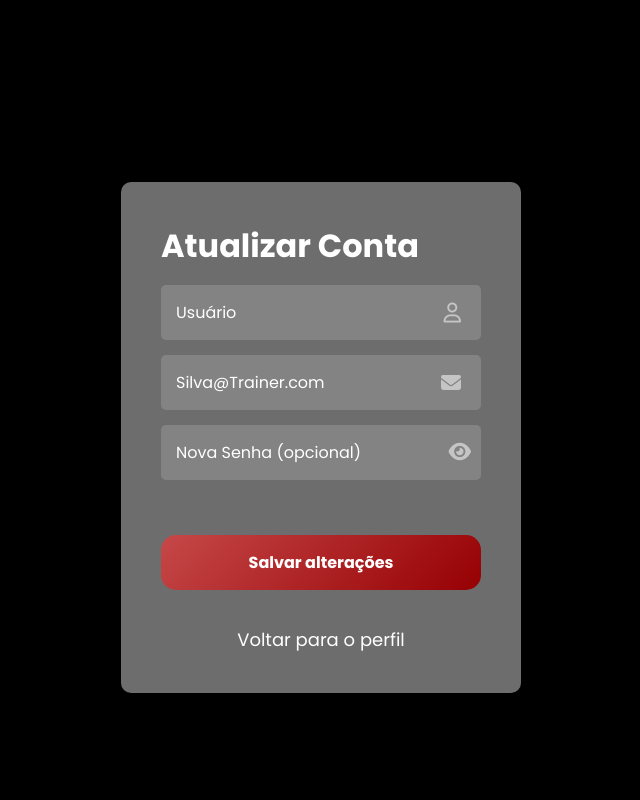
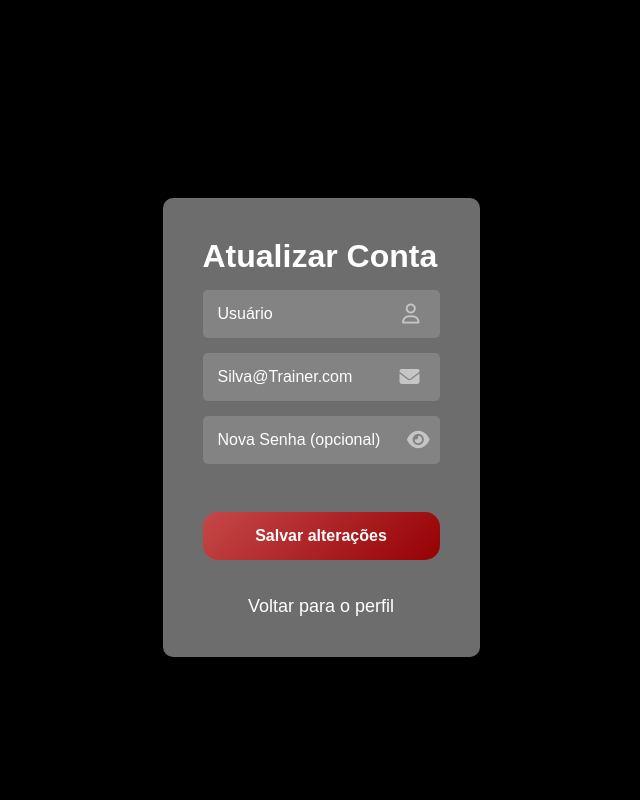
Before and after one commit to Eric-codecrypt/TCC, a PHP site: page /View/UpdateAccount.php in a window 1280 px wide. Shown: the whole page, without its empty margins (319-959 px from the left). Run offline with PHP 8.4, Linux system fonts and the light colour scheme; the visitor is signed in with stand-in values (Sample User, id 1); data comes from the database, SQL or seed files in the repository; some web fonts are replaced.

Commit message:
tirei a fonte poppins pq eu quis!

```diff
--- a/View/CreateAccount.php
+++ b/View/CreateAccount.php
@@ -61,7 +61,7 @@ if ($_SERVER['REQUEST_METHOD'] === 'POST') {
             margin: 0;
             padding: 0;
             box-sizing: border-box;
-            font-family: 'Poppins', sans-serif;
+            font-family: sans-serif;
         }
 
         input::placeholder {
@@ -76,7 +76,7 @@ if ($_SERVER['REQUEST_METHOD'] === 'POST') {
             background-color: #000000;
             color: #ffffff;
             overflow-x: hidden;
-            font-family: 'Poppins', sans-serif;
+            font-family: sans-serif;
         }
 
         .login-container {
--- a/View/DeleteAccount.php
+++ b/View/DeleteAccount.php
@@ -50,7 +50,7 @@ if ($_SERVER['REQUEST_METHOD'] === 'POST') {
             margin: 0;
             padding: 0;
             box-sizing: border-box;
-            font-family: 'Poppins', sans-serif;
+            font-family: sans-serif;
         }
 
         body {
@@ -61,7 +61,7 @@ if ($_SERVER['REQUEST_METHOD'] === 'POST') {
             background-color: #000000;
             color: #ffffff;
             overflow-x: hidden;
-            font-family: 'Poppins', sans-serif;
+            font-family: sans-serif;
             min-height: 100vh;
         }
 
--- a/View/LoginAccount.php
+++ b/View/LoginAccount.php
@@ -44,7 +44,7 @@ if ($_SERVER["REQUEST_METHOD"] === "POST") {
             margin: 0;
             padding: 0;
             box-sizing: border-box;
-            font-family: 'Poppins', sans-serif;
+            font-family: sans-serif;
         }
 
         body {
@@ -55,7 +55,7 @@ if ($_SERVER["REQUEST_METHOD"] === "POST") {
             background-color: #000000;
             color: #ffffff;
             overflow-x: hidden;
-            font-family: 'Poppins', sans-serif;
+            font-family: sans-serif;
         }
 
         .login-container {
--- a/View/UpdateAccount.php
+++ b/View/UpdateAccount.php
@@ -65,7 +65,7 @@ $user = $Controller->findById($user_id); // Buscando dados do usuário atual par
             margin: 0;
             padding: 0;
             box-sizing: border-box;
-            font-family: 'Poppins', sans-serif;
+            font-family: sans-serif;
         }
 
         body {
@@ -76,7 +76,7 @@ $user = $Controller->findById($user_id); // Buscando dados do usuário atual par
             background-color: #000000;
             color: #ffffff;
             overflow-x: hidden;
-            font-family: 'Poppins', sans-serif;
+            font-family: sans-serif;
             min-height: 100vh;
         }
 
```
